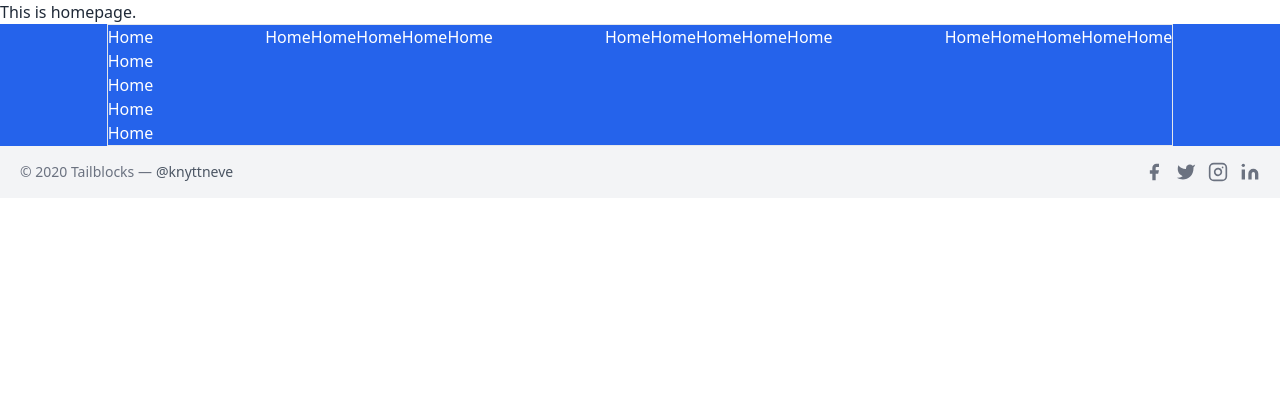
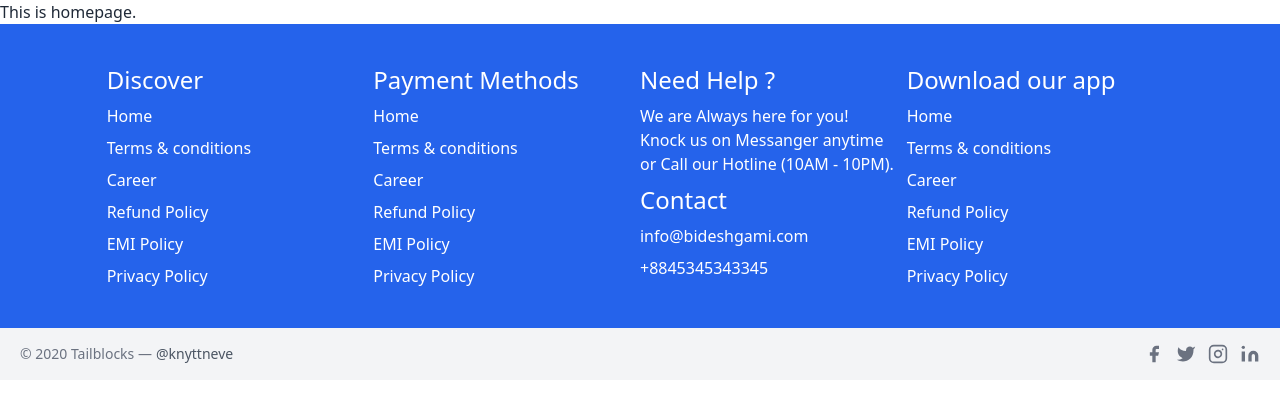
Before and after one commit to universeIt137/Bideshgami_client, a React (Vite) app: page / in a window 1280 px wide. Shown: the top 402 px of the page. Built offline with nearby package versions, Linux system fonts and the light colour scheme.

Commit message:
working on foter

```diff
--- a/src/components/frontendComponents/Footer.jsx
+++ b/src/components/frontendComponents/Footer.jsx
@@ -5,38 +5,52 @@ const Footer = () => {
     return (
         <>
             <footer className="bg-blue-600 text-white">
-                <div className='flex flex-col lg:flex-row justify-between w-1/2 border lg:w-10/12 mx-auto'>
-                    <div className='flex flex-col'>
+                <div className='flex flex-col lg:flex-row justify-between w-1/2  lg:w-10/12 mx-auto  py-10'>
+
+                    <div className='flex flex-col basis-1/4 space-y-2'>
+                        <p className='text-2xl'>Discover</p>
                         <p>Home</p>
-                        <p>Home</p>
-                        <p>Home</p>
-                        <p>Home</p>
-                        <p>Home</p>
+                        <p>Terms & conditions</p>
+                        <p>Career</p>
+                        <p>Refund Policy</p>
+                        <p>EMI Policy</p>
+                        <p>Privacy Policy</p>
 
                     </div>
-                    <div className='flex'>
-                        <Link>Home</Link>
-                        <Link>Home</Link>
-                        <Link>Home</Link>
-                        <Link>Home</Link>
-                        <Link>Home</Link>
+
+                    <div className='flex flex-col basis-1/4 space-y-2'>
+                        <p className='text-2xl'>Payment Methods</p>
+                        <p>Home</p>
+                        <p>Terms & conditions</p>
+                        <p>Career</p>
+                        <p>Refund Policy</p>
+                        <p>EMI Policy</p>
+                        <p>Privacy Policy</p>
+
                     </div>
 
-                    <div className='flex'>
-                        <Link>Home</Link>
-                        <Link>Home</Link>
-                        <Link>Home</Link>
-                        <Link>Home</Link>
-                        <Link>Home</Link>
+                    <div className='flex flex-col basis-1/4 space-y-2'>
+                        <p className='text-2xl'>Need Help ?</p>
+                        <p>We are Always here for you! <br /> Knock us on Messanger anytime <br /> or Call our Hotline (10AM - 10PM).</p>
+
+                        <p className='text-2xl mt-20'>Contact</p>
+                        <p>info@bideshgami.com</p>
+                        <p>+8845345343345</p>
                     </div>
 
-                    <div className='flex'>
-                        <Link>Home</Link>
-                        <Link>Home</Link>
-                        <Link>Home</Link>
-                        <Link>Home</Link>
-                        <Link>Home</Link>
+                    <div className='flex flex-col basis-1/4 space-y-2'>
+                        <p className='text-2xl'>Download our app</p>
+                        <p>Home</p>
+                        <p>Terms & conditions</p>
+                        <p>Career</p>
+                        <p>Refund Policy</p>
+                        <p>EMI Policy</p>
+                        <p>Privacy Policy</p>
+
                     </div>
+
+
+
                 </div>
                 <div className="bg-gray-100">
                     <div className="container mx-auto py-4 px-5 flex flex-wrap flex-col sm:flex-row">
```
